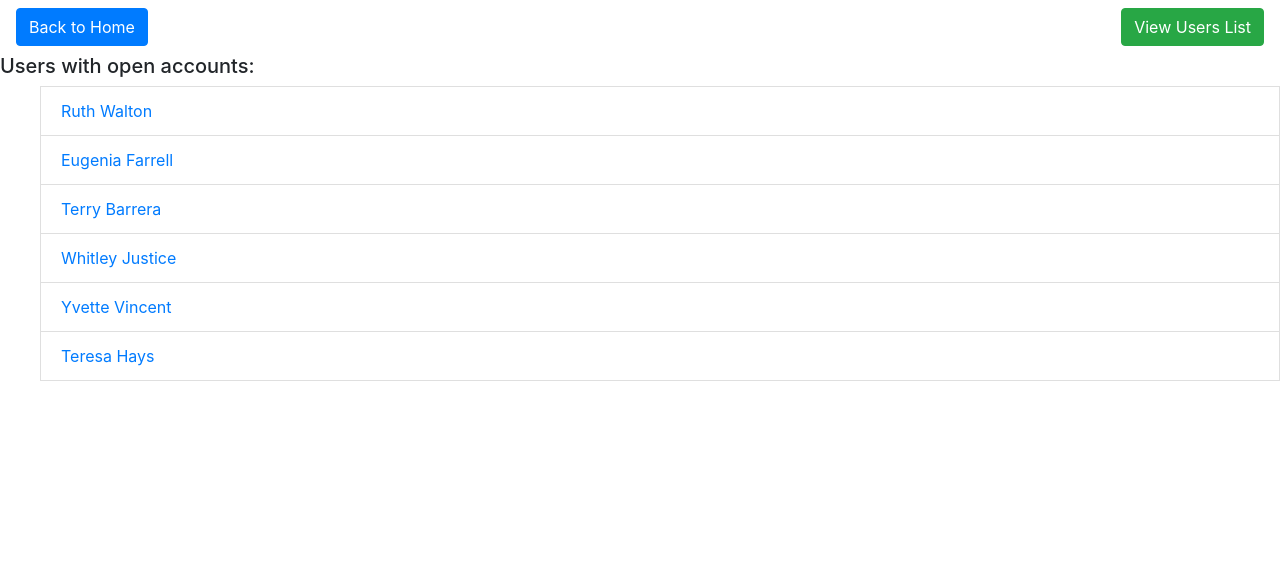
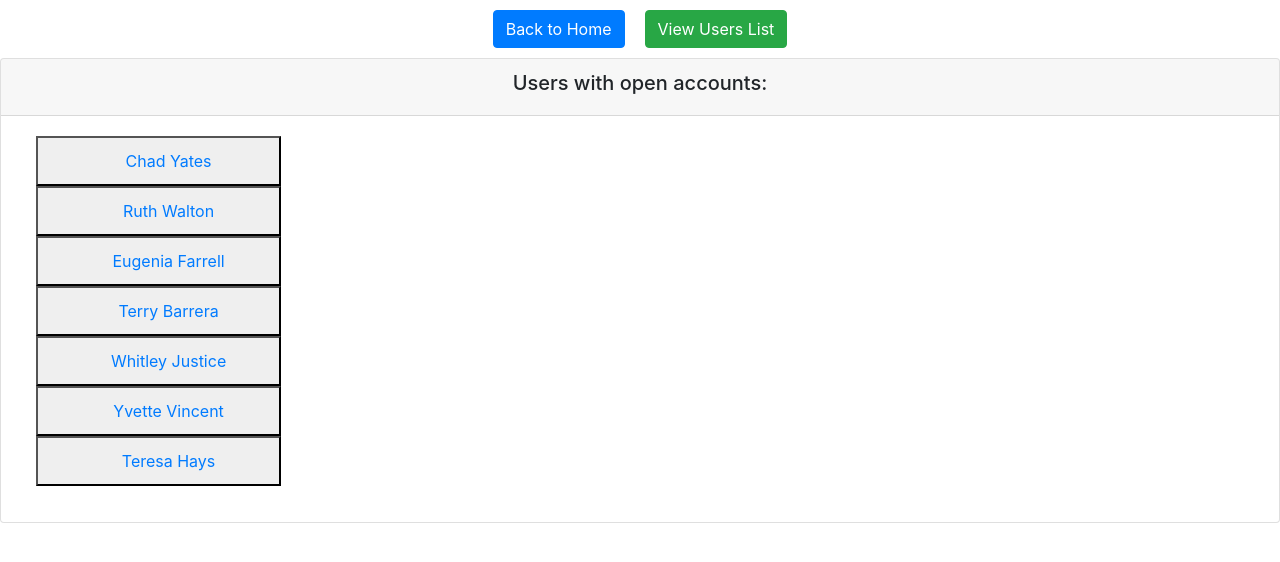
Before and after one commit to cayates/redux-bank-app, a React (Create React App) app: page /users in a window 1280 px wide. Shown: the top 562 px of the page. Built offline with nearby package versions, Linux system fonts and the light colour scheme.

Commit message:
final version with all styling and functionality up to speed

```diff
--- a/src/components/App.js
+++ b/src/components/App.js
@@ -1,30 +1,22 @@
 import React, { Component } from 'react';
 import { Link } from 'react-router-dom';
-import '../styles/App.css';
 
-
-//import components and containers
-
-
-class App extends Component {
+class BaseLayout extends Component {
+  constructor(props){
+    super(props)
+  }
   render() {
     return (
-
-        <div className="main">
-          <div className= "jumbotron">
-            <h1 className= "display-3">BankShot</h1>
-            <p className= "lead">Your world wide banking leader.</p>
-            <hr className= "my-4"/>
-            <p>Quick, fast, and sometimes accurate account results.</p>
-            <p className= "lead">
-              <Link className= "btn btn-primary btn-lg" to="/users" role="button">Check Users</Link>
-              </p>
-            </div>
+      <div className="main">
+      <div className= "jumbotron text-center">
+        <h1 className= "display-3">BankShot</h1>
+        <p className= "lead">Your leader in small-scale account management.</p>
+        <hr className= "my-4"/>
+        <p>Keeping track of all your funds (until you restart the application) ...</p>
         </div>
-
-
+    </div>
     );
   }
 }
 
-export default App;
+export default BaseLayout;
--- a/src/components/BaseLayout.js
+++ b/src/components/BaseLayout.js
@@ -1,14 +1,15 @@
 import React, {Component} from 'react';
 import { Link } from 'react-router-dom';
+import '../styles/App.css';
 
 export default class BaseLayout extends Component {
 
   render(){
     return (
       <div className="base">
-        <nav className="navbar">
-        <Link className="btn btn-primary" to={`/`}>Back to Home</Link>
-        <Link className="btn btn-success" to={`/users`}>View Users List</Link>
+        <nav className="nav justify-content-center">
+        <Link className="nav-item" button className="btn btn-primary margin-me" to={`/`}>Back to Home</Link>
+        <Link className="nav-item" button className="btn btn-success margin-me" to={`/users`}>View Users List</Link>
         </nav>
 
         {this.props.children}
--- a/src/containers/UserList.js
+++ b/src/containers/UserList.js
@@ -1,27 +1,40 @@
 //React imports
 import React, {Component} from 'react';
 //Redux imports
-import {connect} from 'react-redux';
-import {selectUser} from '../store/actions/index.js'
+import { connect } from 'react-redux';
+import { selectUser } from '../store/actions/index.js'
 import { bindActionCreators } from 'redux';
 //react router imports
 import { Link } from 'react-router-dom';
+import '../styles/App.css';
+
 
 class UserList extends Component {
     render() {
+      console.log("props", this.props);
         let users = this.props.users.map((user) => {
             return (
-                <li key={user._id} className="list-group-item" onClick={() => this.props.selectUser(user)}>
+                <div className="row">
+                <div className="col-4">
+                <div className="list-group">
+                <button><li key={user._id} className="list-group-item-action un-bullet-me" onClick={() => this.props.selectUser(user)}>
                   <Link to={`/users/${user._id}`}>{user.name}</Link>
-                </li>
+                </li></button>
+                </div>
+                </div>
+                </div>
             );
         });
         return (
-            <div>
+            <div className="card text-center">
+            <div className="card-header">
               <h5>Users with open accounts:</h5>
-              <ul>
+            </div>
+            <div className="card-body">
+              <ul className="col-8">
                 {users}
               </ul>
+            </div>
             </div>
         );
     }
@@ -32,9 +45,11 @@ function mapStateToProps(state) {
 }
 
 function mapDispatchToProps(dispatch) {
-    return bindActionCreators({
-        selectUser: selectUser
-    }, dispatch)
+    return {
+      selectUser: function(userId){
+        dispatch(selectUser(userId))
+      }
+    }
 }
 
 export default connect(mapStateToProps, mapDispatchToProps)(UserList);
--- a/src/data/users.js
+++ b/src/data/users.js
@@ -1,5 +1,29 @@
 const userList = () => {
     return [
+      {
+        _id:"597f7521f2dbcd766436457685679",
+        name:"Chad Yates",
+        email:"cayates1989@baller.com",
+        phone:"+1 (843) 751-6721",
+        address:"Nunya Business, bro!",
+        accounts:[
+           {
+              id:0,
+              accountType:"checking",
+              balance:99872634.14
+           },
+           {
+            id:1,
+            accountType:"savings",
+            balance:99872634.14
+         },
+           {
+              id:2,
+              accountType:"credit",
+              balance:99872634.14
+           }
+        ]
+     },
        {
           _id:"597f7521f2dbcd7664363339",
           name:"Ruth Walton",
--- a/src/index.js
+++ b/src/index.js
@@ -1,13 +1,14 @@
+
 //react imports
 import React from 'react';
 import ReactDOM from 'react-dom';
 
 //router imports
-import { BrowserRouter, Switch, Route } from 'react-router-dom';
+import {BrowserRouter, Switch, Route} from 'react-router-dom';
 
 //redux imports
-import { Provider } from 'react-redux';
-import { createStore, applyMiddleware } from 'redux';
+import {Provider} from 'react-redux';
+import {createStore, applyMiddleware} from 'redux';
 import reducers from './store/reducers/index';
 
 //import styles
@@ -16,11 +17,13 @@ import 'bootstrap/dist/css/bootstrap.css';
 
 //component imports
 import App from './components/App';
+import BaseLayout from './components/BaseLayout';
+
 //BaseLayout imported...Here
 import UserList from './containers/UserList';
 import UserDetail from './containers/UserDetail';
 import AccountDetail from './containers/AccountDetail';
-import Baselayout from './components/BaseLayout';
+import Transaction from './containers/Transaction';
 
 //create store for redux and apply middleware
 const createStoreWithMiddleware = applyMiddleware()(createStore);
@@ -28,17 +31,14 @@ const createStoreWithMiddleware = applyMiddleware()(createStore);
 //wrap provider around router
 ReactDOM.render(
   <Provider store={createStoreWithMiddleware(reducers, window.__REDUX_DEVTOOLS_EXTENSION__ && window.__REDUX_DEVTOOLS_EXTENSION__())}>
-    <BrowserRouter>
-      <Baselayout>
+  <BrowserRouter>
+      <BaseLayout>
       <Switch>
-        <Route exact path="/" component={App} />
-        <Route path="/users/:id/:accountID" component={AccountDetail} />
-        <Route path="/users/:id" component={UserDetail} />
-        <Route path="/users" component={UserList} />
+        <Route exact path="/" component={App}/>
+        <Route exact path="/users/:id/:accountID" component={AccountDetail}/>
+        <Route exact path="/users/:id" component={UserDetail}/>
+        <Route exact path="/users" component={UserList}/>
       </Switch>
-      </Baselayout>
-      </BrowserRouter>
-  </Provider>
-
-
-  , document.getElementById('root'));
+    </BaseLayout>
+  </BrowserRouter>
+</Provider>, document.getElementById('root'));
--- a/src/store/actions/index.js
+++ b/src/store/actions/index.js
@@ -2,23 +2,25 @@ export const USER_SELECTED = "USER_SELECTED";
 export const ACCOUNT_SELECTED = "ACCOUNT_SELECTED";
 export const WITHDRAW_FUNDS = "WITHDRAW_FUNDS";
 
-export function selectUser(userId) {
+export const selectUser = function (userInfo) {
   return {
     type: USER_SELECTED,
-    payload: userId
+    payload: userInfo
   };
 }
 
-// You will need to create a selectAccount
-// action creator here, it will take a type, and
-// payload: accountId
-
-export function selectAccount(accountId) {
-  return {
+export const selectAccount = function (accountInfo) {
+  return{
     type: ACCOUNT_SELECTED,
-    payload: accountId
+    payload: accountInfo
   };
 }
+
+/************************************
+You will need to create a selectAccount
+action creator here, it will take a type, and
+payload: accountId
+************************************/
 
 export function withdrawFunds(amount) {
   return {
--- a/src/store/reducers/index.js
+++ b/src/store/reducers/index.js
@@ -1,4 +1,4 @@
-// import {combineReducers} from 'redux';
+import {combineReducers} from 'redux';
 import {USER_SELECTED, ACCOUNT_SELECTED, WITHDRAW_FUNDS} from '../actions/index';
 import userList from '../../data/users';
 import update from 'immutability-helper';
@@ -17,19 +17,22 @@ const reducer = function(state = initialState, action) {
                   $set: action.payload
               }
           });
-
           case ACCOUNT_SELECTED:
               return update(state, {
                   selectedAccount: {
                       $set: action.payload
                   }
-            })
-
+              });
+        /*
+          You will need to correct a reducer case for ACCOUNT_SELECTED here - HINT: it should mimic closely the USER_SELECTED case.
+        */
         case WITHDRAW_FUNDS:
-            const userIdx = state.users.findIndex(user => user._id === state.selectedUser);
-            const accountIdx = state.users[userIdx].accounts.findIndex(account => account.id === state.selectedAccount);
-
-            return update(state, {
+            const userIdx = state.users.findIndex(user => user._id === state.selectedUser._id);
+            // console.log("userIdx", [userIdx]);
+            const accountIdx = state.users[userIdx].accounts.findIndex(account => account.id === state.selectedAccount.id);
+            // console.log("accountIdx", [accountIdx]);
+            // console.log(state.users);
+            let newState = update(state, {
                 users: {
                     [userIdx]: {
                         accounts: {
@@ -44,6 +47,9 @@ const reducer = function(state = initialState, action) {
                     }
                 }
             })
+            newState.selectedAccount = newState.users[userIdx].accounts[accountIdx]
+            // console.log("newState", newState);
+            return newState
         default:
             return state;
     }
--- a/src/styles/App.css
+++ b/src/styles/App.css
@@ -5,6 +5,37 @@
 .App-logo {
   animation: App-logo-spin infinite 20s linear;
   height: 80px;
+}
+
+.margin-me {
+  margin: 10px;
+}
+
+.center-me {
+  display: flex;
+  text-align: center;
+}
+
+h1 {
+  font-family: Monoton;
+}
+
+h2 {
+  font-family: VT323;
+}
+
+h4 {
+  font-family: Playfair Display SC;
+}
+
+p {
+  font-family: Nixie One;
+}
+
+.un-bullet-me {
+  list-style: none;
+  margin: 10px;
+
 }
 
 .App-header {
@@ -26,3 +57,8 @@
   from { transform: rotate(0deg); }
   to { transform: rotate(360deg); }
 }
+
+@import url('https://fonts.googleapis.com/css?family=Playfair+Display+SC');
+@import url('https://fonts.googleapis.com/css?family=Monoton');
+@import url('https://fonts.googleapis.com/css?family=VT323');
+@import url('https://fonts.googleapis.com/css?family=Nixie+One');
```
Also changed, not shown: src/containers/AccountDetail.js (+25 -27 lines), src/containers/Transaction.js (+25 -26 lines), src/containers/UserDetail.js (+33 -23 lines). Lines whose indentation alone changed are shown as unchanged.
